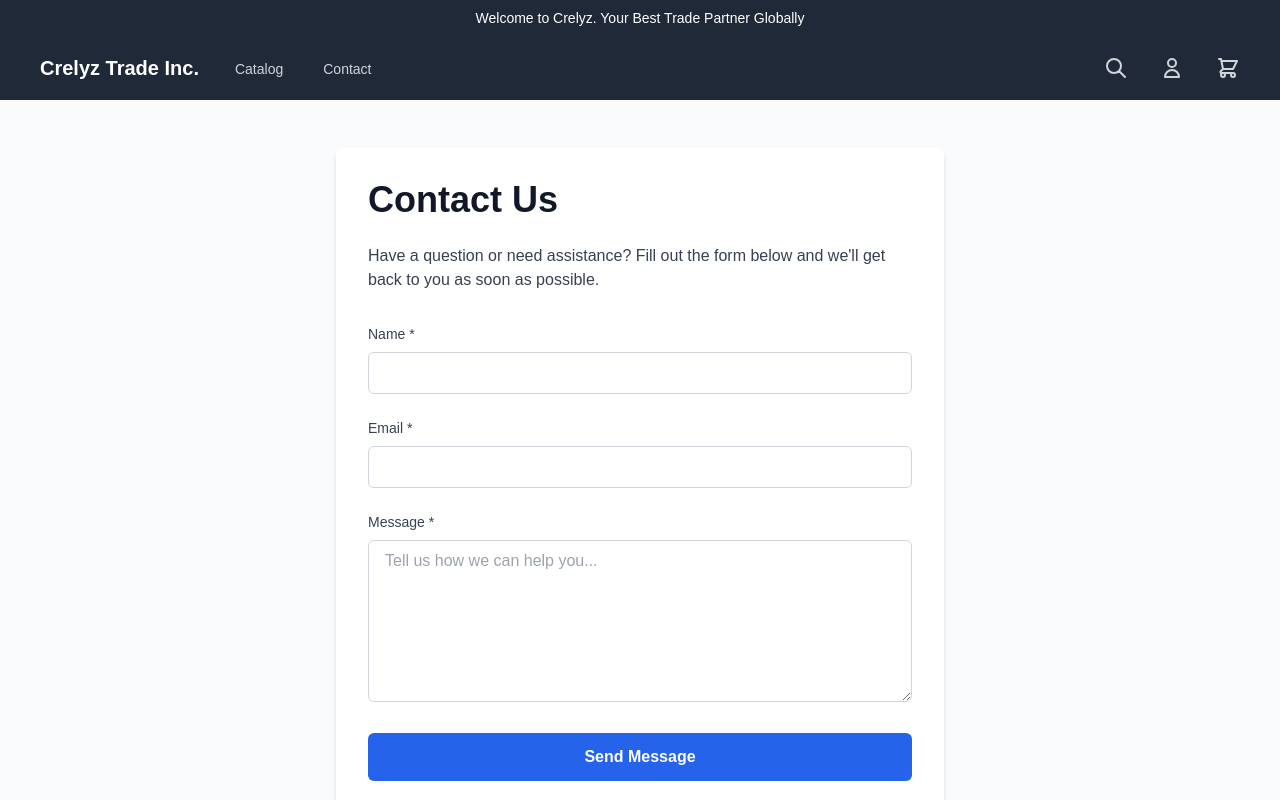
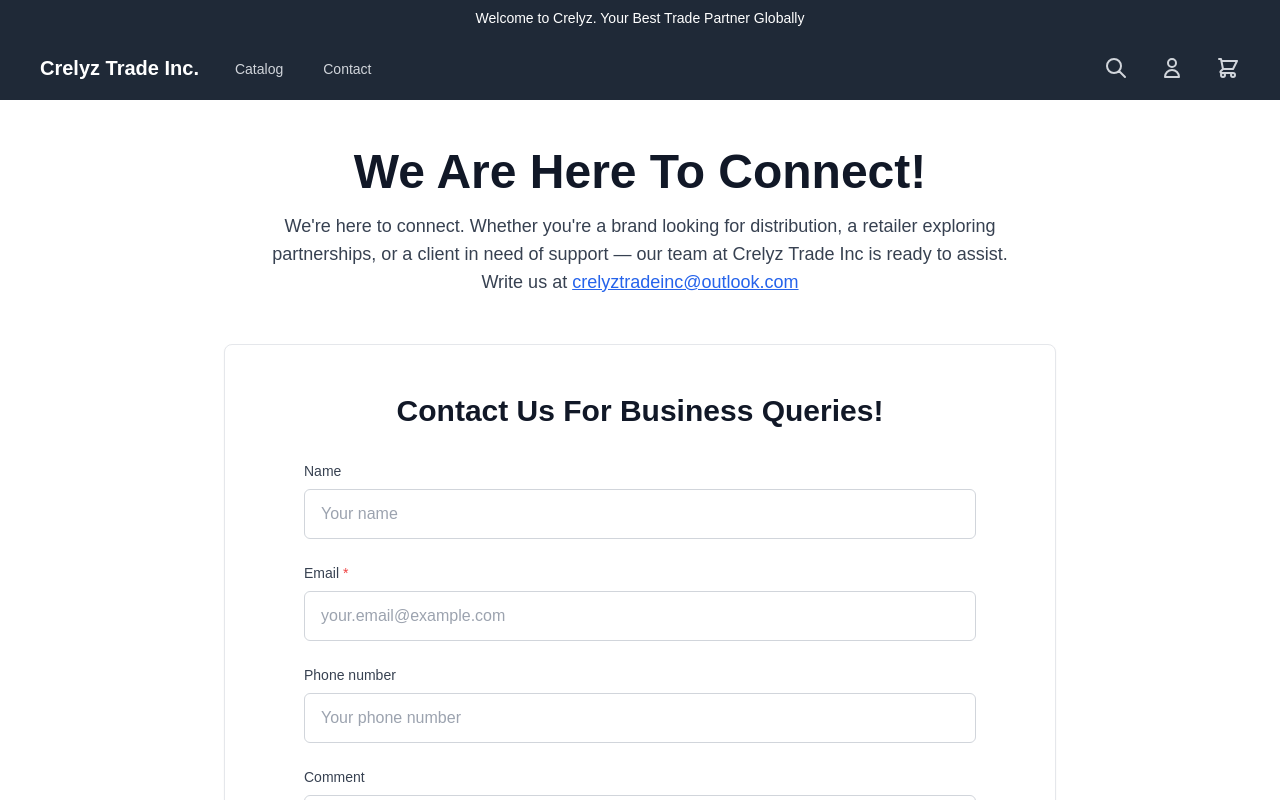
Before and after one commit to usamasaeedmayo786/crelyz-trade-website, a Next.js app: page /contact in a window 1280 px wide. Shown: the top 800 px of the page. Built offline with nearby package versions, Linux system fonts and the light colour scheme; no server answers; the database is empty.

Commit message:
Describe your change

```diff
--- a/app/(public)/contact/page.tsx
+++ b/app/(public)/contact/page.tsx
@@ -6,7 +6,8 @@
   const [formData, setFormData] = useState({
     name: '',
     email: '',
-    message: '',
+    phone: '',
+    comment: '',
   });
   const [isSubmitting, setIsSubmitting] = useState(false);
   const [submitStatus, setSubmitStatus] = useState<'idle' | 'success' | 'error'>('idle');
@@ -23,7 +24,10 @@
           'Content-Type': 'application/json',
         },
         body: JSON.stringify({
-          ...formData,
+          name: formData.name || 'Contact Form Submission',
+          email: formData.email,
+          phone: formData.phone || null,
+          message: formData.comment || 'Contact form submission',
           company: null,
           product_id: null,
         }),
@@ -37,7 +41,8 @@
       setFormData({
         name: '',
         email: '',
-        message: '',
+        phone: '',
+        comment: '',
       });
     } catch (error) {
       setSubmitStatus('error');
@@ -47,32 +52,48 @@
   };
 
   return (
-    <div className="min-h-screen bg-gray-50 py-12">
-      <div className="max-w-2xl mx-auto px-4 sm:px-6 lg:px-8">
-        <div className="bg-white rounded-lg shadow-md p-8">
-          <h1 className="text-4xl font-bold text-gray-900 mb-6">Contact Us</h1>
-          <p className="text-gray-700 mb-8">
-            Have a question or need assistance? Fill out the form below and we'll get back to you as soon as possible.
+    <div className="min-h-screen bg-white py-12">
+      <div className="max-w-4xl mx-auto px-4 sm:px-6 lg:px-8">
+        {/* Header Section */}
+        <div className="text-center mb-12">
+          <h1 className="text-4xl md:text-5xl font-bold text-gray-900 mb-4">
+            We Are Here To Connect!
+          </h1>
+          <p className="text-lg text-gray-700 max-w-3xl mx-auto">
+            We're here to connect. Whether you're a brand looking for distribution, a retailer exploring partnerships, or a client in need of support — our team at Crelyz Trade Inc is ready to assist. Write us at{' '}
+            <a
+              href="mailto:crelyztradeinc@outlook.com"
+              className="text-blue-600 hover:text-blue-700 underline"
+            >
+              crelyztradeinc@outlook.com
+            </a>
           </p>
+        </div>
 
-          <form onSubmit={handleSubmit} className="space-y-6">
+        {/* Contact Form Section */}
+        <div className="bg-white border border-gray-200 rounded-lg shadow-sm p-8 md:p-12">
+          <h2 className="text-2xl md:text-3xl font-bold text-gray-900 mb-8 text-center">
+            Contact Us For Business Queries!
+          </h2>
+
+          <form onSubmit={handleSubmit} className="space-y-6 max-w-2xl mx-auto">
             <div>
               <label htmlFor="name" className="block text-sm font-medium text-gray-700 mb-2">
-                Name *
+                Name
               </label>
               <input
                 type="text"
                 id="name"
-                required
                 value={formData.name}
                 onChange={(e) => setFormData({ ...formData, name: e.target.value })}
-                className="w-full px-4 py-2 border border-gray-300 rounded-md focus:ring-2 focus:ring-blue-500 focus:border-blue-500"
+                className="w-full px-4 py-3 border border-gray-300 rounded-md focus:ring-2 focus:ring-blue-500 focus:border-blue-500"
+                placeholder="Your name"
               />
             </div>
 
             <div>
               <label htmlFor="email" className="block text-sm font-medium text-gray-700 mb-2">
-                Email *
+                Email<span className="text-red-500 ml-1">*</span>
               </label>
               <input
                 type="email"
@@ -80,22 +101,36 @@
                 required
                 value={formData.email}
                 onChange={(e) => setFormData({ ...formData, email: e.target.value })}
-                className="w-full px-4 py-2 border border-gray-300 rounded-md focus:ring-2 focus:ring-blue-500 focus:border-blue-500"
+                className="w-full px-4 py-3 border border-gray-300 rounded-md focus:ring-2 focus:ring-blue-500 focus:border-blue-500"
+                placeholder="your.email@example.com"
               />
             </div>
 
             <div>
-              <label htmlFor="message" className="block text-sm font-medium text-gray-700 mb-2">
-                Message *
+              <label htmlFor="phone" className="block text-sm font-medium text-gray-700 mb-2">
+                Phone number
+              </label>
+              <input
+                type="tel"
+                id="phone"
+                value={formData.phone}
+                onChange={(e) => setFormData({ ...formData, phone: e.target.value })}
+                className="w-full px-4 py-3 border border-gray-300 rounded-md focus:ring-2 focus:ring-blue-500 focus:border-blue-500"
+                placeholder="Your phone number"
+              />
+            </div>
+
+            <div>
+              <label htmlFor="comment" className="block text-sm font-medium text-gray-700 mb-2">
+                Comment
               </label>
               <textarea
-                id="message"
-                required
+                id="comment"
                 rows={6}
-                value={formData.message}
-                onChange={(e) => setFormData({ ...formData, message: e.target.value })}
-                className="w-full px-4 py-2 border border-gray-300 rounded-md focus:ring-2 focus:ring-blue-500 focus:border-blue-500"
-                placeholder="Tell us how we can help you..."
+                value={formData.comment}
+                onChange={(e) => setFormData({ ...formData, comment: e.target.value })}
+                className="w-full px-4 py-3 border border-gray-300 rounded-md focus:ring-2 focus:ring-blue-500 focus:border-blue-500 resize-none"
+                placeholder="Your message or comment..."
               />
             </div>
 
@@ -114,9 +149,9 @@
             <button
               type="submit"
               disabled={isSubmitting}
-              className="w-full bg-blue-600 text-white py-3 px-6 rounded-md hover:bg-blue-700 focus:outline-none focus:ring-2 focus:ring-blue-500 focus:ring-offset-2 disabled:opacity-50 disabled:cursor-not-allowed font-semibold"
+              className="w-full bg-gray-900 text-white py-3 px-6 rounded-md hover:bg-gray-800 focus:outline-none focus:ring-2 focus:ring-gray-500 focus:ring-offset-2 disabled:opacity-50 disabled:cursor-not-allowed font-semibold text-base transition-colors"
             >
-              {isSubmitting ? 'Sending...' : 'Send Message'}
+              {isSubmitting ? 'Sending...' : 'Send'}
             </button>
           </form>
         </div>
```
